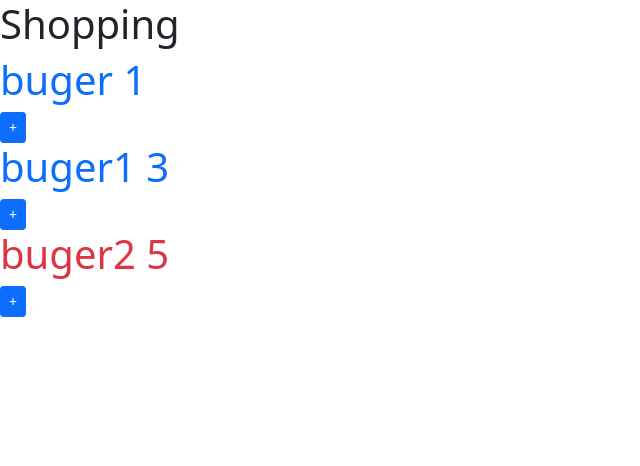
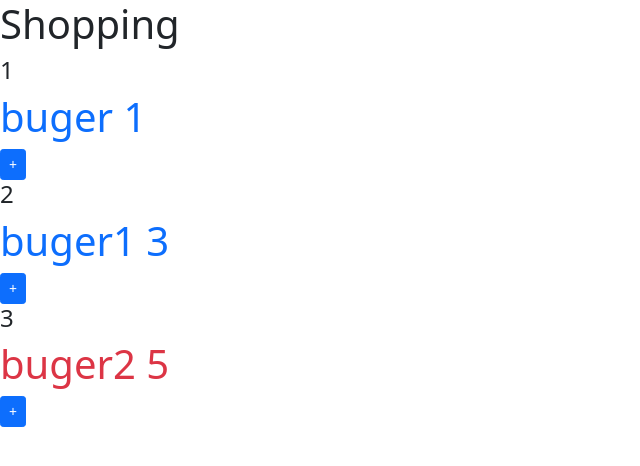
Before and after one commit to Elkafhi-Youssef/learnReact, a React (Create React App) app: page / in a window 1280 px wide. Shown: the top 466 px of the page, without its empty margins (0-640 px from the left). Built offline with nearby package versions, Linux system fonts and the light colour scheme.

Commit message:
Passing children to component

```diff
--- a/src/Product.jsx
+++ b/src/Product.jsx
@@ -36,6 +36,7 @@ class Product extends Component{
 
         return(
         <div>
+            {this.props.children}
             <h1  className={this.getclass()}>{this.state.name} {this.state.count}</h1>
             {/* <ul>
                {this.renderNames()}
--- a/src/Shopping.jsx
+++ b/src/Shopping.jsx
@@ -15,7 +15,9 @@ class Shopping extends Component{
             <div>
                 <h1>Shopping</h1>
                 {this.state.product.map(product =>(
-                    <Product key={product.id} product={product}/>
+                    <Product key={product.id} product={product}>
+                        <h4>{product.id}</h4>
+                    </Product>
                 ))}
             </div>
             </React.Fragment>
```
